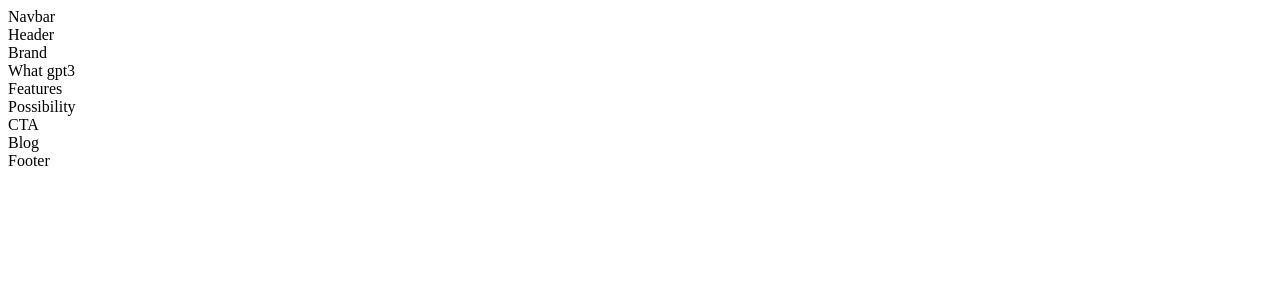
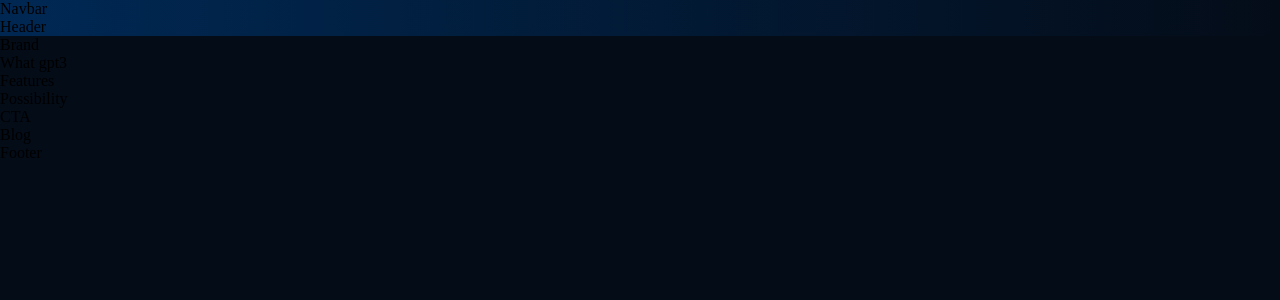
Before and after one commit to oliullahjewel96/Modern-UI-UX-React, a React (Create React App) app in the folder modern-ui-ux/: page / in a window 1280 px wide. Shown: the top 300 px of the page. Built offline with nearby package versions, Linux system fonts and the light colour scheme.

Commit message:
styling file for yhe projects

```diff
--- /dev/null
+++ b/modern-ui-ux/src/App.css
@@ -0,0 +1,88 @@
+* {
+    box-sizing: border-box;
+    padding: 0;
+    margin: 0;
+    scroll-behavior: smooth;
+}
+
+body {
+    background: var(--color-bg);
+}
+
+a {
+    color: unset;
+    text-decoration: none;
+}
+
+.gradient__bg {
+    /* ff 3.6+ */
+    background: -moz-radial-gradient( circle at 3% 25%, rgba(0, 40, 83, 1) 0%, rgba(4, 12, 24, 1) 100%);
+    /* safari 5.1+,chrome 10+ */
+    background: -webkit-radial-gradient( circle at 3% 25%, rgba(0, 40, 83, 1) 0%, rgba(4, 12, 24, 1) 100%);
+    /* opera 11.10+ */
+    background: -o-radial-gradient( circle at 3% 25%, rgba(0, 40, 83, 1) 0%, rgba(4, 12, 24, 1) 100%);
+    /* ie 10+ */
+    background: -ms-radial-gradient( circle at 3% 25%, rgba(0, 40, 83, 1) 0%, rgba(4, 12, 24, 1) 100%);
+    /* global 92%+ browsers support */
+    background: radial-gradient( circle at 3% 25%, rgba(0, 40, 83, 1) 0%, rgba(4, 12, 24, 1) 100%);
+}
+
+.gradient__text {
+    background: var(--gradient-text);
+    background-clip: text;
+    -webkit-background-clip: text;
+    -webkit-text-fill-color: transparent;
+}
+
+.section__padding {
+    padding: 4rem 6rem;
+}
+
+.section__margin {
+    margin: 4rem 6rem;
+}
+
+.scale-up-center {
+    -webkit-animation: scale-up-center 0.4s cubic-bezier(0.39, 0.575, 0.565, 1) both;
+    animation: scale-up-center 0.4s cubic-bezier(0.39, 0.575, 0.565, 1) both;
+}
+
+@-webkit-keyframes scale-up-center {
+    0% {
+        -webkit-transform: scale(0.5);
+        transform: scale(0.5);
+    }
+    100% {
+        -webkit-transform: scale(1);
+        transform: scale(1);
+    }
+}
+
+@keyframes scale-up-center {
+    0% {
+        -webkit-transform: scale(0.5);
+        transform: scale(0.5);
+    }
+    100% {
+        -webkit-transform: scale(1);
+        transform: scale(1);
+    }
+}
+
+@media screen and(max-width:700px) {
+    .section__padding {
+        padding: 4rem;
+    }
+    .section__margin {
+        margin: 4rem;
+    }
+}
+
+@media screen and(max-width:550px) {
+    .section__padding {
+        padding: 4rem 2rem;
+    }
+    .section__margin {
+        margin: 4rem 2rem;
+    }
+}
--- a/modern-ui-ux/src/App.js
+++ b/modern-ui-ux/src/App.js
@@ -9,6 +9,7 @@ import {
   Features,
 } from "./containers";
 import { Brand, CTA, Navbar } from "./components";
+import "./App.css";
 
 export default function App() {
   return (
--- /dev/null
+++ b/modern-ui-ux/src/index.css
@@ -0,0 +1,11 @@
+@import url("https://fonts.googleapis.com/css2?family=Manrope:wght@200;300;400;500;600;700;800&display=swap");
+:root {
+    --font-family: "Manrope", sans-serif;
+    --gradient-text: linear-gradient(89.97deg, #ae67fa 1.84%, #f49867 102.67%);
+    --gradient-bar: linear-gradient(103.22deg, #ae67fa -13.86%, #f49867 99.55%);
+    --color-bg: #040c18;
+    --color-footer: #031b34;
+    --color-blog: #042c54;
+    --color-text: #81afdd;
+    --color-subtext: #ff8a71;
+}
--- a/modern-ui-ux/src/index.js
+++ b/modern-ui-ux/src/index.js
@@ -2,5 +2,5 @@ import React from "react";
 import ReactDOM from "react-dom";
 
 import App from "./App";
-
+import './index.css';
 ReactDOM.render(<App />, document.getElementById("root"));
```
